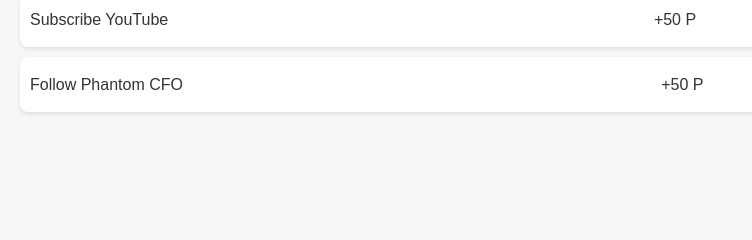
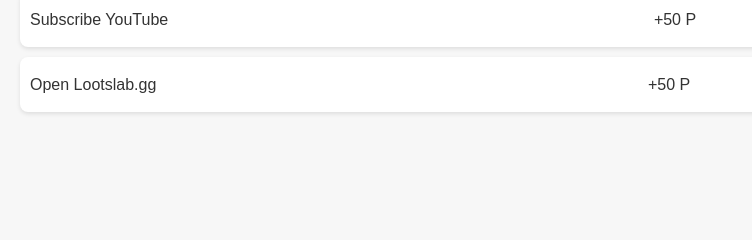
Before and after one commit to farouqwaziri/phantom, a plain HTML site: page index.html in a window 1280 px wide. Shown: the part 487-727 px from the top of the page, 0-752 px from the left. Drawn offline with Linux system fonts and the light colour scheme.

Commit message:
Update index.html

```diff
--- a/index.html
+++ b/index.html
@@ -38,7 +38,7 @@
           <button class="btn">Start</button>
         </div>
         <div class="task">
-          <p>Follow Phantom CFO</p>
+          <p>Open Lootslab.gg</p>
           <span>+50 P</span>
           <button class="btn">Start</button>
         </div>
```
